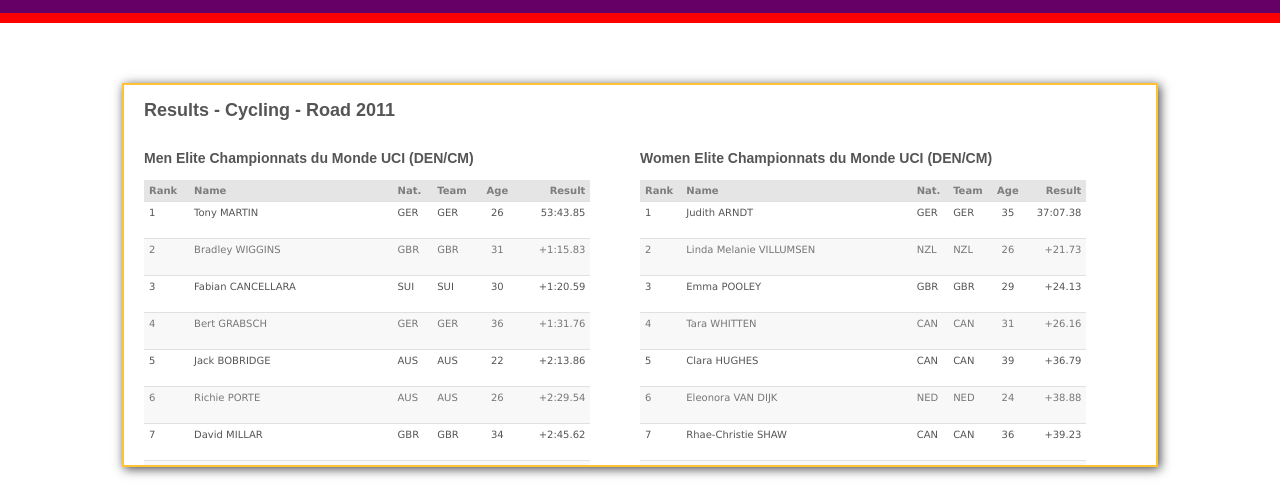
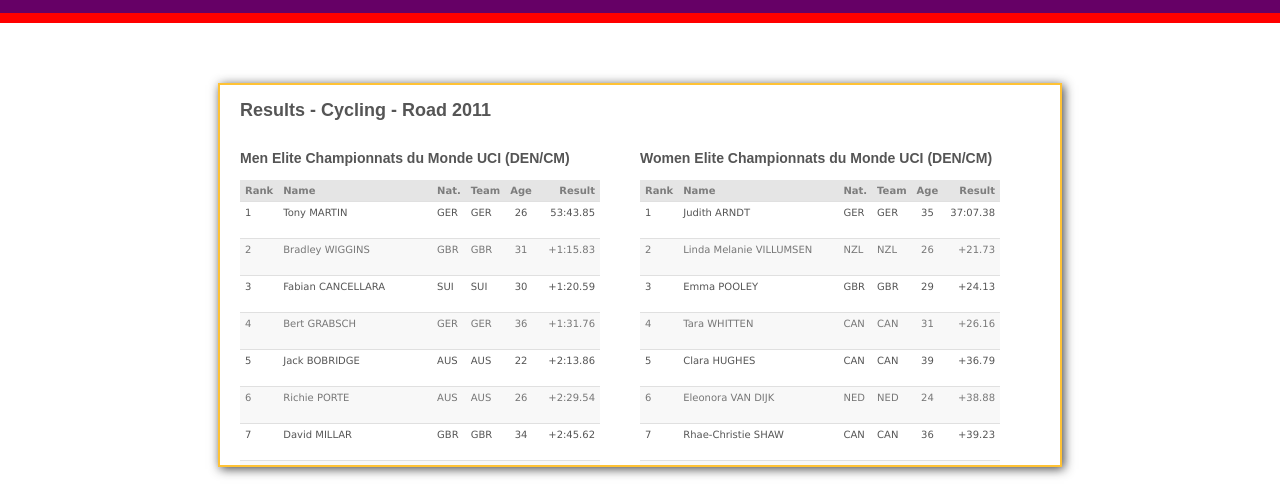
Before and after one commit to jmosbech/StickyTableHeaders, a website: page demo/scrollable-div.html in a window 1280 px wide. Shown: the part 47-547 px from the top of the page. Drawn offline with nearby package versions, Linux system fonts and the light colour scheme.

Commit message:
Add fixed width to scrollable div demo

```diff
--- a/demo/css/custom.css
+++ b/demo/css/custom.css
@@ -133,7 +133,7 @@ body.scrollable-block table {
 
 .scrollable-area {
 	margin: 5em auto 0 auto;
-	width: 80%;
+	width: 800px;
 	height: 30em;
 	border: 2px solid #FFC234;
 	padding: 0 20px 20px 20px;
```
